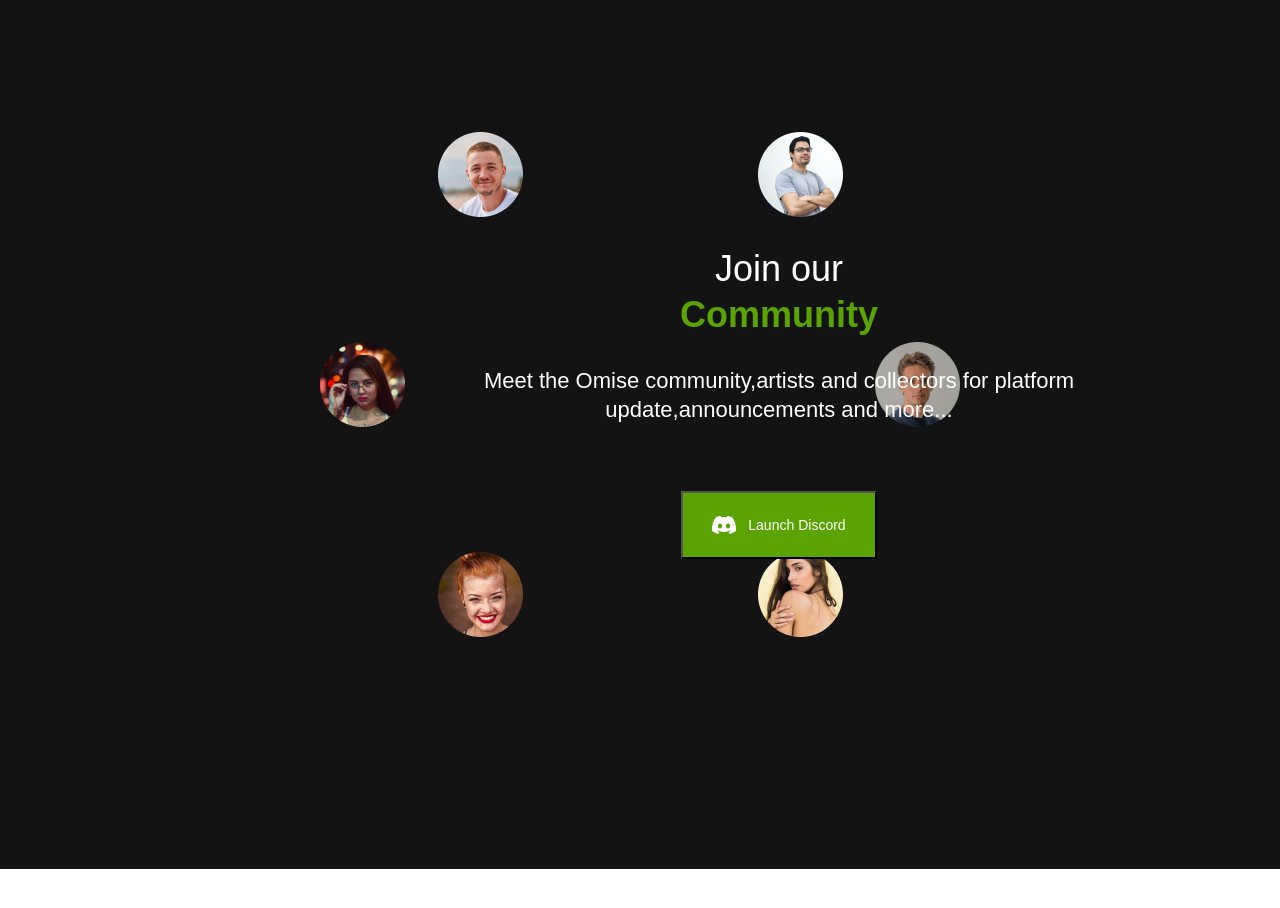
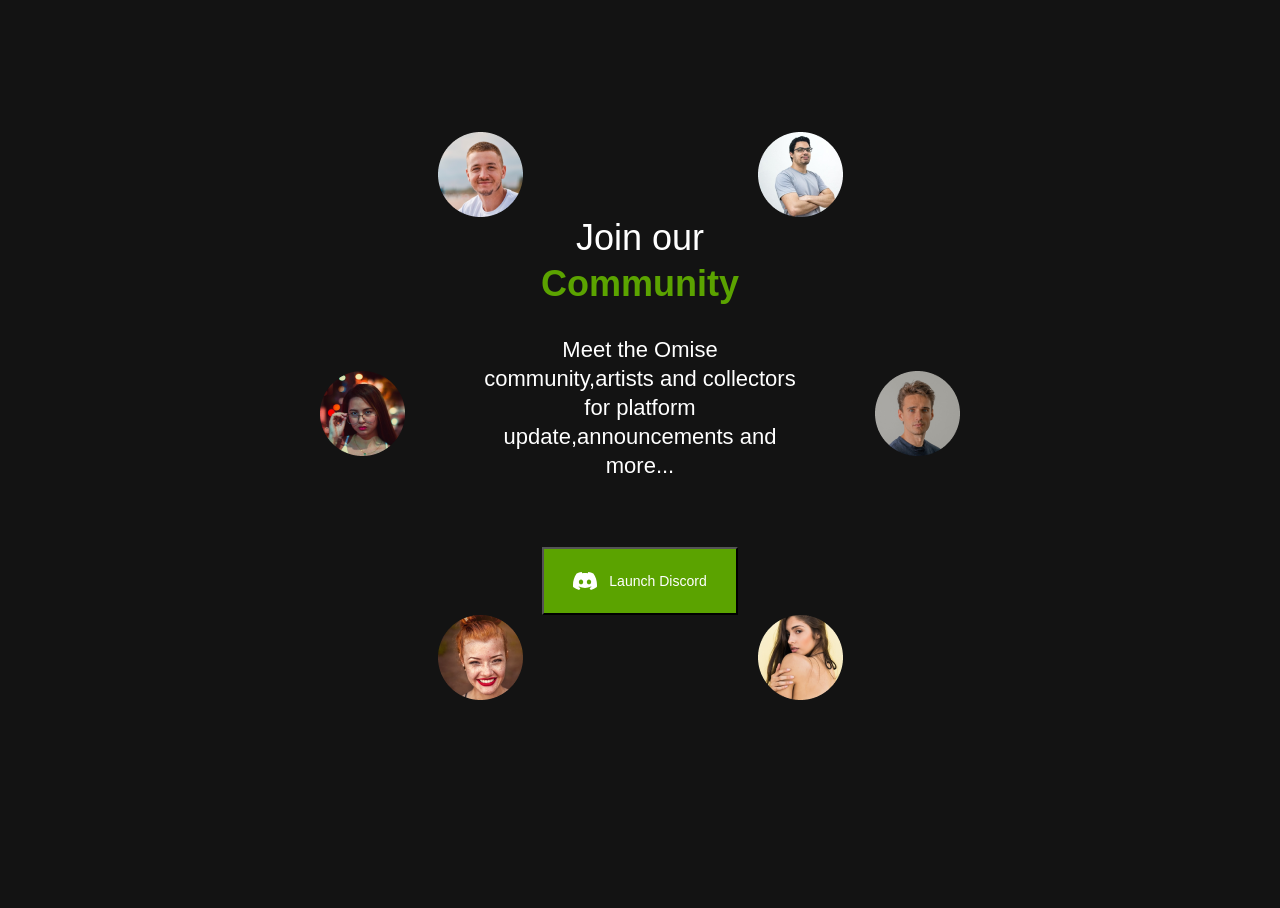
Before and after one commit to Juliya2323/Landing-page, a Vue app: page / in a window 1280 px wide. Shown: the part 4260-5168 px from the top of the page. Before the commit the page ends 5129 px from the top, so only its background shows below. Built offline with nearby package versions, Linux system fonts and the light colour scheme.

Commit message:
add positions for divs

```diff
--- a/src/components/Sections/JoinSection.vue
+++ b/src/components/Sections/JoinSection.vue
@@ -1,27 +1,26 @@
 <template>
     <div class="join">
-        <div class="join_background">
-            <ul class="join_background_lines">
-                <li class="join_background_lines_item">
+            <ul class="join_sections">
+                <li class="join_sections_item">
                     <img :src="firstLineImg" alt="img" v-for="firstLineImg in firstLineImgs">
                 </li>
-                <li class="join_background_lines_item center">
-                    <img :src="secondLinImg" alt="img" v-for="secondLinImg in secondLinImgs">
+                <li class="join_sections_item center">
+                    <div class="join_sections_item_img"><img :src="imgLink3" alt="img"></div>
+                    <div class="join_sections_item_info">
+                        <div class="join_sections_item_info_title">Join our</div>
+                        <div class="join_sections_item_info_subtitle">Community</div>
+                        <div class="join_sections_item_info_description">Meet the Omise community,artists and collectors for platform update,announcements and more...</div>
+                        <base-button class="join_sections_item_info_button">
+                            <img class="join_sections_item_info_button_icon" :src="Discord" alt="svg">
+                            <div class="join_sections_item_info_button_text">Launch Discord</div>
+                        </base-button>
+                    </div>
+                    <div class="join_sections_item_img"><img :src="imgLink4" alt="img"></div>
                 </li>
-                <li class="join_background_lines_item">
+                <li class="join_sections_item">
                     <img :src="thirdLineImg" alt="img" v-for="thirdLineImg in thirdLineImgs">
                 </li>
             </ul>
-        </div>
-        <div class="join_info">
-            <div class="join_info_title">Join our</div>
-            <div class="join_info_subtitle">Community</div>
-            <div class="join_info_description">Meet the Omise community,artists and collectors for platform update,announcements and more...</div>
-            <base-button class="join_info_button">
-                <img class="join_info_button_icon" :src="Discord" alt="svg">
-                <div class="join_info_button_text">Launch Discord</div>
-            </base-button>
-        </div>
     </div>
 </template>
 
@@ -36,7 +35,7 @@ import Discord from '@/assets/icons/discord.svg';
 
 
 const firstLineImgs = [imgLink1, imgLink2];
-const secondLinImgs = [imgLink3, imgLink4];
+/* const secondLinImgs = [imgLink3, imgLink4]; */
 const thirdLineImgs = [imgLink5, imgLink6];
 
 </script>
@@ -50,35 +49,21 @@ const thirdLineImgs = [imgLink5, imgLink6];
         color: #FFFFFF;
         position: relative;
 
-        &_background {
-
-            &_lines {
+        &_sections {
             list-style: none;
             display: flex;
             flex-direction: column;
             padding: 0;
             margin: 0;
-                gap: 125px;
 
             &_item {
                 display: flex;
                 justify-content: space-around;
-                }
-
-                &_item.center {
-                    display: flex;
-                    justify-content: space-between;
-                }
-            }
-        }
 
                 &_info {
                     display: flex;
                     flex-direction: column;
                     align-items: center;
-            position: absolute;
-            left: 24%;
-            top: 19%;
 
 
                     &_title {
@@ -120,4 +105,15 @@ const thirdLineImgs = [imgLink5, imgLink6];
                     }
                 }
             }
+
+            &_item.center {
+                display: flex;
+                justify-content: space-between;
+                align-items: center;
+            }
+        }
+
+
+
+    }
 </style>
```
Lines whose indentation alone changed are shown as unchanged.
